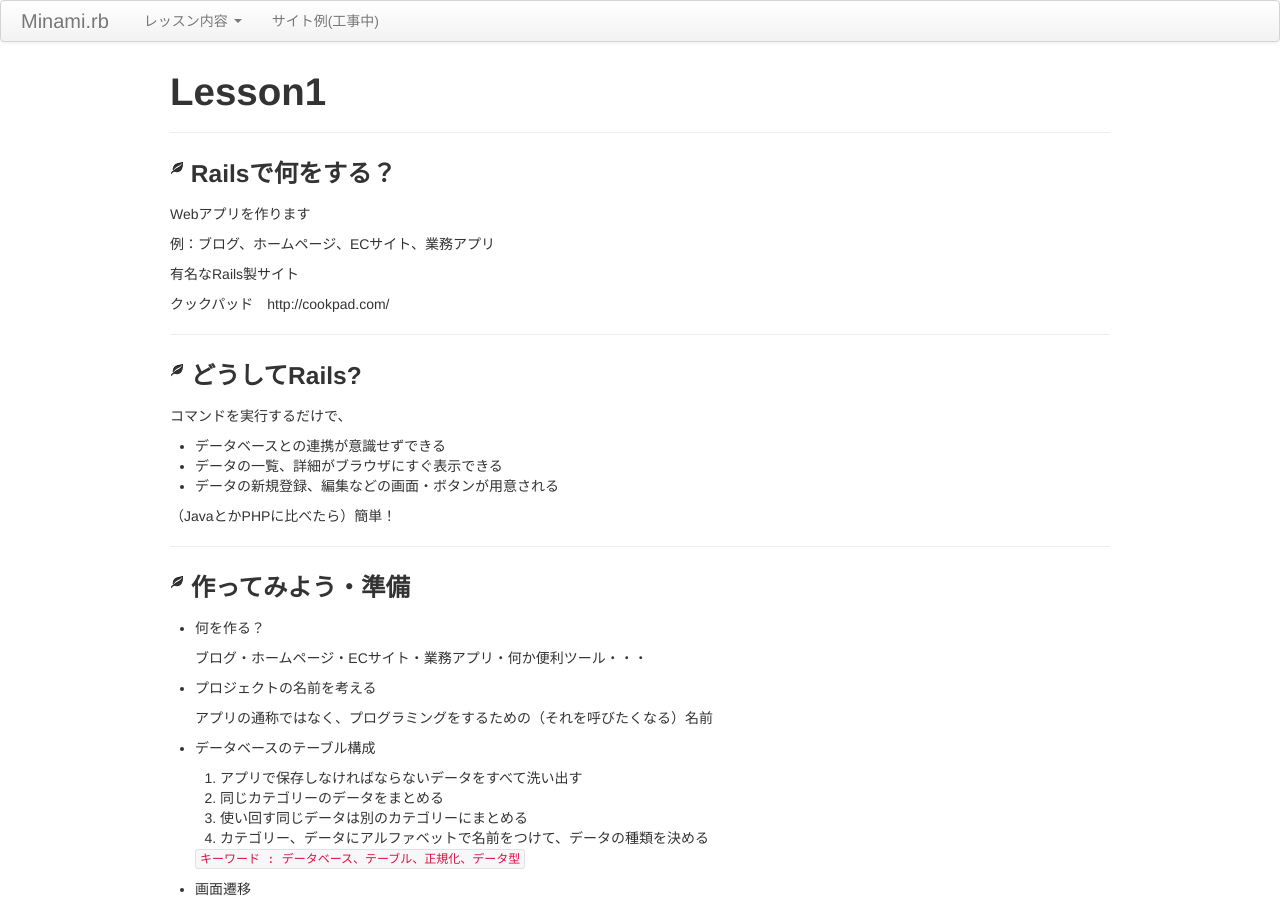
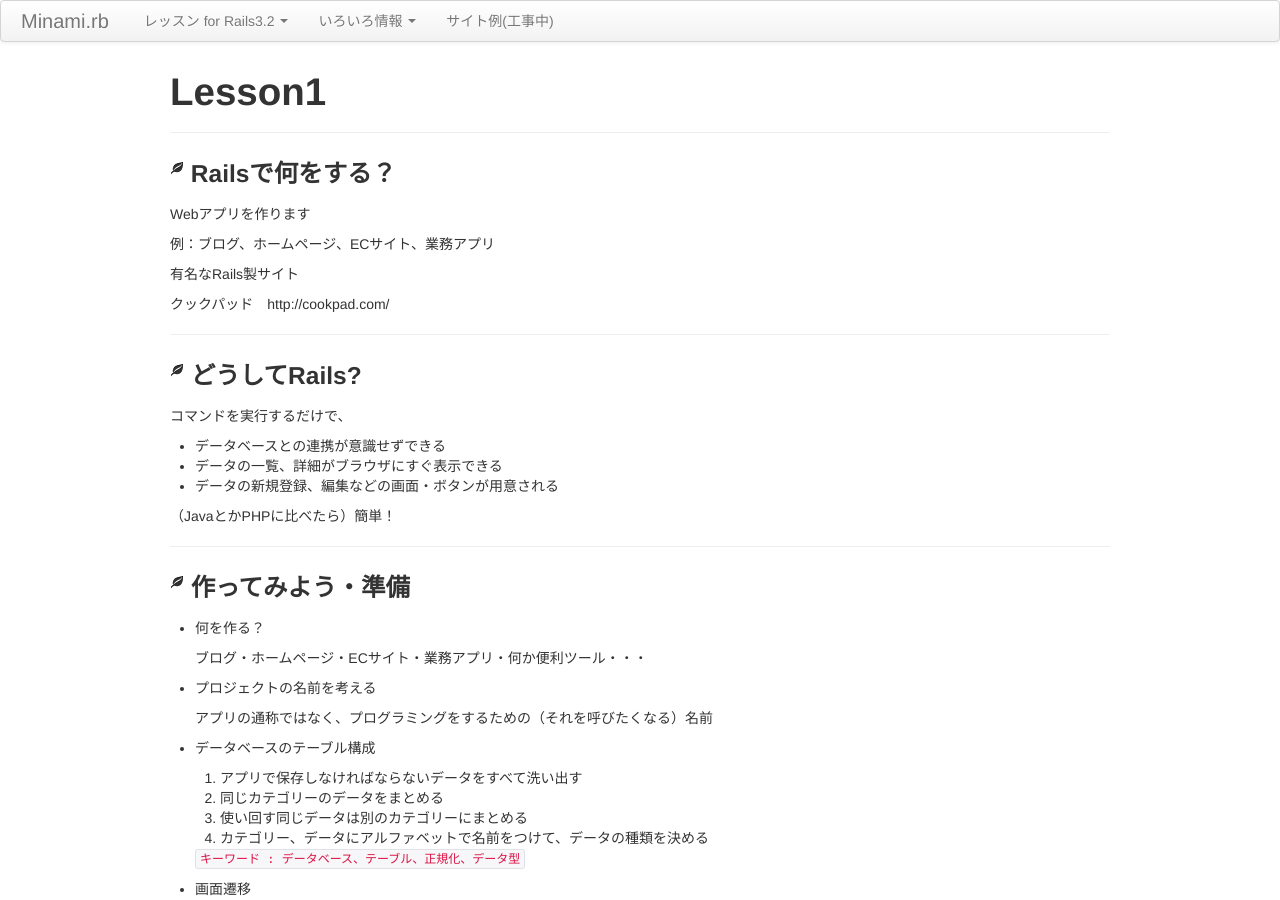
Before and after one commit to no6v/rails_beginners_lesson, a Jekyll site: the page built from _posts/2013-02-09-lesson1.markdown, in a window 1280 px wide and 900 px high. Built offline with Jekyll 4.4.1, drawn with Linux system fonts in a browser that asks for light colours.

Commit message:
add and change nav titles

```diff
--- /dev/null
+++ b/_includes/information.html
@@ -0,0 +1 @@
+<li><a href="{{site.baseurl}}upgrading-from3.2-to4.0">Rails3.2から4.0へのアップグレード</a></li>
--- a/_includes/lessons.html
+++ /dev/null
@@ -1 +0,0 @@
-<li><a href="lesson1">Lesson 1</a></li>
--- /dev/null
+++ b/_includes/lessons3.html
@@ -0,0 +1 @@
+<li><a href="{{site.baseurl}}rails3.2/lesson1">Lesson 1</a></li>
--- /dev/null
+++ b/_includes/lessons_rails3.html
@@ -0,0 +1 @@
+<li><a href="{{site.baseurl}}rails3.2/lesson1">Lesson 1</a></li>
--- a/_layouts/default.html
+++ b/_layouts/default.html
@@ -15,15 +15,24 @@
 <body>
   <div class="navbar navbar-fluid-top">
     <div class="navbar-inner">
-      <a class="brand" href="/">Minami.rb</a>
+      <a class="brand" href="{{site.baseurl}}">Minami.rb</a>
       <ul class="nav">
         <li class="dropdown">
           <a href="#" class="dropdown-toggle" data-toggle="dropdown">
-            レッスン内容
+            レッスン for Rails3.2
             <b class="caret"></b>
           </a>
           <ul class="dropdown-menu">
-            {% include lessons.html %}
+            {% include lessons_rails3.html %}
+          </ul>
+        </li>
+        <li class="dropdown">
+          <a href="#" class="dropdown-toggle" data-toggle="dropdown">
+            いろいろ情報
+            <b class="caret"></b>
+          </a>
+          <ul class="dropdown-menu">
+            {% include information.html %}
           </ul>
         </li>
         <li class="dropdown">
--- a/_posts/2013-02-09-lesson1.markdown
+++ b/_posts/2013-02-09-lesson1.markdown
@@ -1,7 +1,7 @@
 ---
 layout: default
 title: 初心者レッスン　lesson1
-permalink: lesson1
+permalink: rails3.2/lesson1
 ---
 
 # Lesson1
--- /dev/null
+++ b/_posts/2013-04-06-upgrading-to-4.markdown
@@ -0,0 +1,5 @@
+---
+layout: default
+title: upgrading form 3.2 to 4.0
+permalink: upgrading-from3.2-to4.0
+---
```
